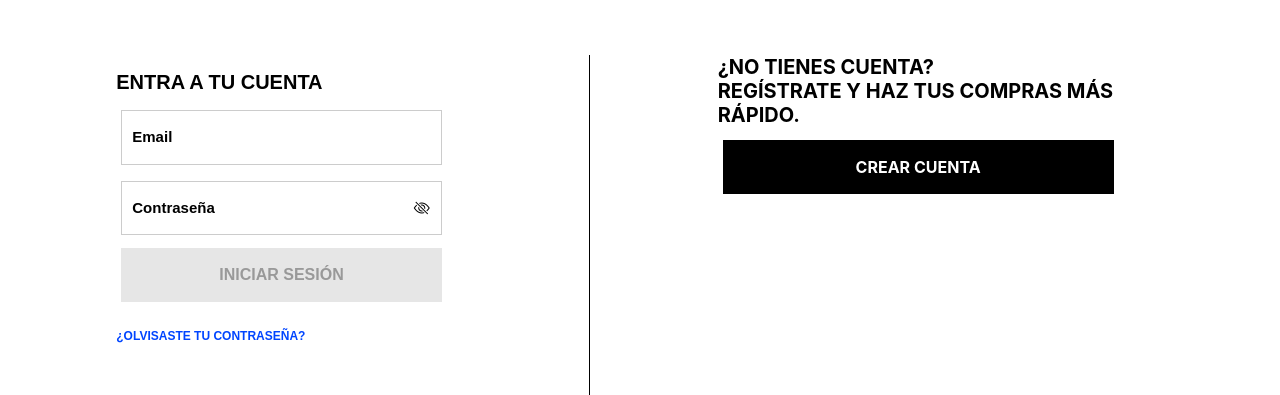
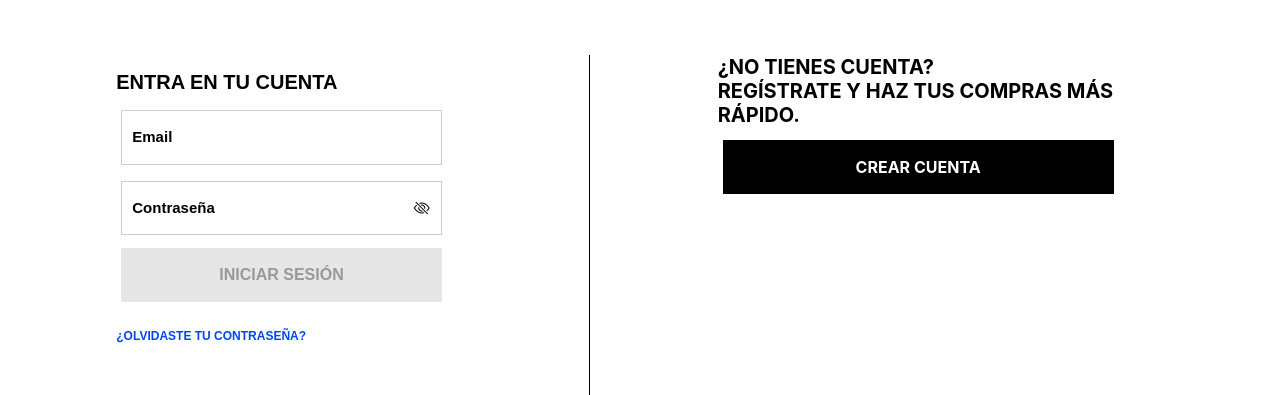
Before and after one commit to oscarvasquez28/Interfaz-Cuidado-con-el-perro, a React (Vite) app in the folder FrontEnd/: page /LogIn in a window 1280 px wide. Shown: the part 130-525 px from the top of the page. Built offline with nearby package versions, Linux system fonts and the light colour scheme; a web font is replaced by a local one.

Commit message:
Arreglo de errores ortografía

```diff
--- a/FrontEnd/src/Pages/LogIn.jsx
+++ b/FrontEnd/src/Pages/LogIn.jsx
@@ -28,7 +28,7 @@ function SignIn(){
 
                 <div className='general-title'>
                   <h2 className='right-side-subtitle'>
-                    ENTRA A TU CUENTA
+                    ENTRA EN TU CUENTA
                   </h2>
                 </div>
 
@@ -53,7 +53,7 @@ function SignIn(){
                   </div>
                 </form>
                 <div>
-                  <p className='or-reset-pass'>¿OLVISASTE TU CONTRASEÑA?</p>
+                  <p className='or-reset-pass'>¿OLVIDASTE TU CONTRASEÑA?</p>
                 </div>
               </div>
             </div>
```
